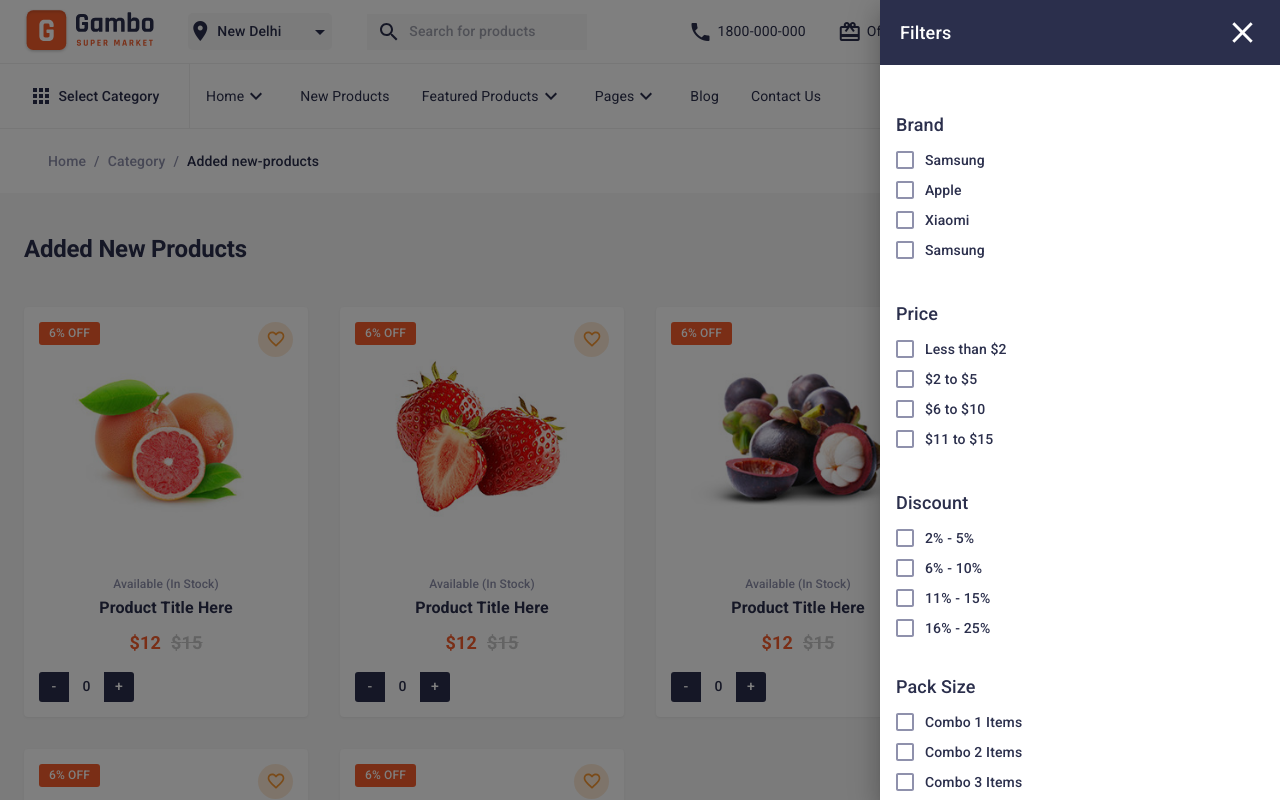
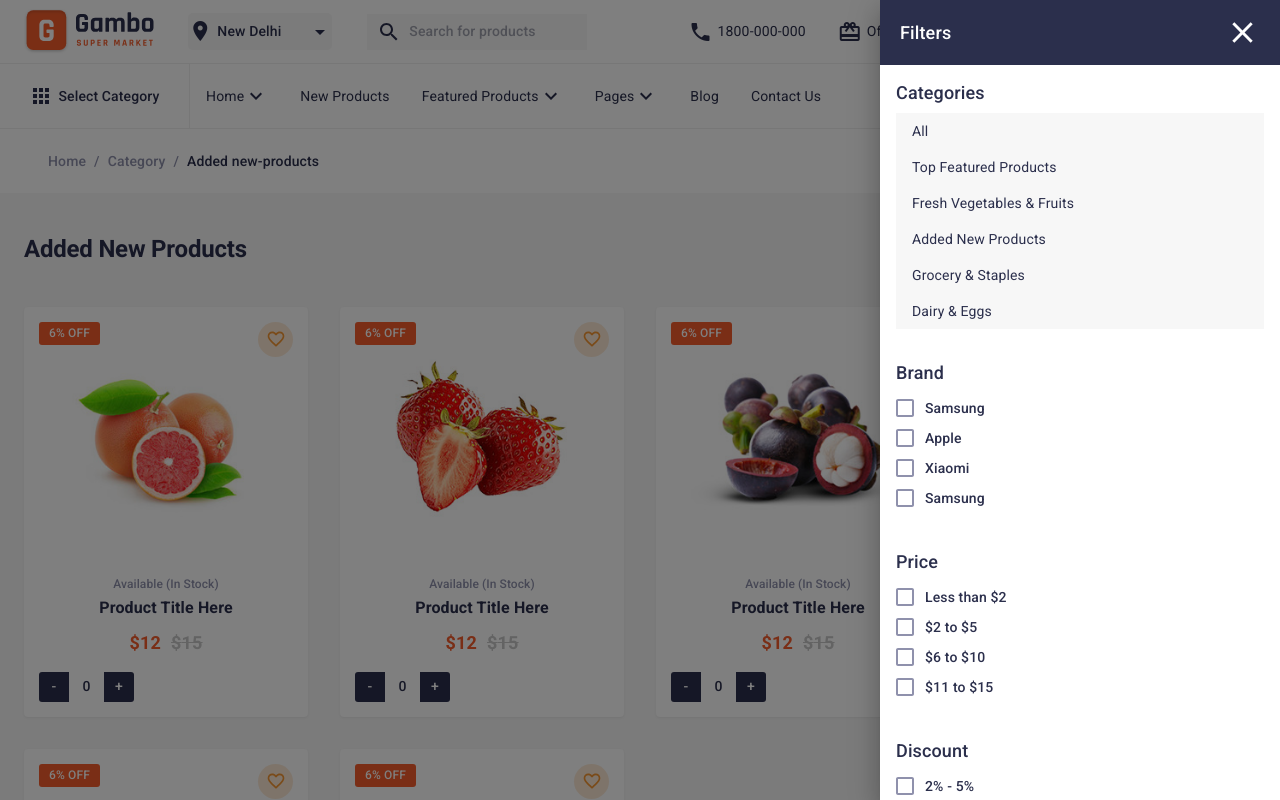
Before and after one commit to apexof/gambo-market, a Next.js app: page /category/added-new-products in a window 1280 px wide. Both pictures are taken after a click on the button "FILTERS". Shown: the top 800 px of the page. Built offline with nearby package versions, Linux system fonts and the light colour scheme.

Commit message:
finish filters

```diff
--- a/components/Elements/CheckBox.jsx
+++ b/components/Elements/CheckBox.jsx
@@ -5,7 +5,12 @@ import { Checkbox, FormControlLabel } from '@material-ui/core';
 const useStyles = makeStyles(theme => ({
     root: {
         padding: `3px ${theme.spacing(1)}`,
-    }
+    },
+    checked: {
+        color: `${theme.palette.secondary.main} !important`,
+        background: theme.palette.background.paper,
+        // background: "red",
+    },
 }))
 
 export default function CheckBox({ label }) {
@@ -25,6 +30,7 @@ export default function CheckBox({ label }) {
                     color="primary"
                     classes={{
                         root: classes.root,
+                        checked: classes.checked,
                     }}
                 />
             }
--- /dev/null
+++ b/components/Filters/Category/CategoryList.jsx
@@ -0,0 +1,46 @@
+import React, { useState } from 'react'
+import cx from 'clsx'
+import { makeStyles } from '@material-ui/core/styles';
+import { Box, Typography } from '@material-ui/core';
+
+const useStyles = makeStyles(theme => ({
+    item: {
+        padding: `${theme.spacing(1)} ${theme.spacing(2)}`,
+        background: theme.palette.background.default,
+        cursor: "pointer",
+    },
+    itemActive: {
+        background: theme.palette.secondary.main,
+        color: theme.palette.secondary.contrastText,
+    },
+    list: {
+        // margin: `-${theme.spacing(1)} -${theme.spacing(2)}`,
+    },
+}))
+
+export default function CategoryList({ list }) {
+    const classes = useStyles();
+    const [active, setActive] = useState(null);
+    const toggleActive = (id) => () => {
+        active === id ? setActive(null) : setActive(id)
+    }
+    return (
+        <Box>
+            <Box mb={1}>
+                <Typography variant="h4">Categories</Typography>
+            </Box>
+            <div className={classes.list}>
+                {list.map(item => (
+                    <div
+                        key={item.id}
+                        onClick={toggleActive(item.id)}
+                        className={cx(classes.item, item.id === active && classes.itemActive)}
+                    >
+                        {item.title}
+                    </div>
+                ))}
+            </div>
+        </Box>
+
+    )
+}
--- a/components/Filters/Category/Filter.jsx
+++ b/components/Filters/Category/Filter.jsx
@@ -5,10 +5,12 @@ import Drawer from '@material-ui/core/Drawer';
 import Button from '@material-ui/core/Button';
 import { Box, Toolbar, Typography } from '@material-ui/core';
 import CloseIcon from '@material-ui/icons/Close';
+import CategoryList from './CategoryList';
+import { categories } from '../../Product/ProductLists/lists';
 
 const useStyles = makeStyles(theme => ({
-    list: {
-        width: 250,
+    root: {
+        overflowY: "hidden",
     },
     header: {
         background: theme.palette.type === "dark" ? "#000" : "#2b2f4c",
@@ -20,11 +22,16 @@ const useStyles = makeStyles(theme => ({
     },
     drawer: {
         width: 400,
+        height: "100%",
     },
     closeIcon: {
         cursor: "pointer",
         color: "#fff"
     },
+    content: {
+        maxHeight: "calc(100% - 65px)",
+        overflowY: "auto",
+    }
 }))
 
 const filterList = [
@@ -178,9 +185,16 @@ export default function TemporaryDrawer() {
             <Button onClick={toggleDrawer} variant="contained" color="primary" className="shadow1">
                 Filters
             </Button>
-            <Drawer anchor="right" open={open} onClose={toggleDrawer}>
+            <Drawer
+                anchor="right"
+                open={open}
+                onClose={toggleDrawer}
+                classes={{
+                    root: classes.root,
+                }}
+            >
                 <div
-                    className={`${classes.drawer} `}
+                    className={`${classes.drawer}`}
                     role="presentation"
                 >
                     <Toolbar className={classes.header}>
@@ -193,7 +207,8 @@ export default function TemporaryDrawer() {
                             onClick={handleClose}
                         />
                     </Toolbar>
-                    <Box p={2}>
+                    <Box p={2} className={`${classes.content} scrollstyle_4`}>
+                        <CategoryList list={categories} />
                         <FilterList filterList={filterList} />
                     </Box>
                 </div>
--- a/components/Filters/Category/FilterBlock.jsx
+++ b/components/Filters/Category/FilterBlock.jsx
@@ -13,7 +13,6 @@ const useStyles = makeStyles(theme => ({
 
 export default function FilterBlock({ title, filters }) {
     const classes = useStyles();
-    console.log(filters);
 
     return (
         <Box>
--- a/components/Product/ProductLists/lists.js
+++ b/components/Product/ProductLists/lists.js
@@ -13,6 +13,10 @@ export const getTitleOfCategory = (categoryId) => {
 
 export const categories = [
     {
+        id: "all",
+        title: "All",
+    },
+    {
         id: "top-featured-products",
         title: "Top Featured Products",
     },
@@ -23,6 +27,14 @@ export const categories = [
     {
         id: "added-new-products",
         title: "Added New Products",
+    },
+    {
+        id: "grocery-staples",
+        title: "Grocery & Staples",
+    },
+    {
+        id: "dairy-eggs",
+        title: "Dairy & Eggs",
     },
 ]
 
```
